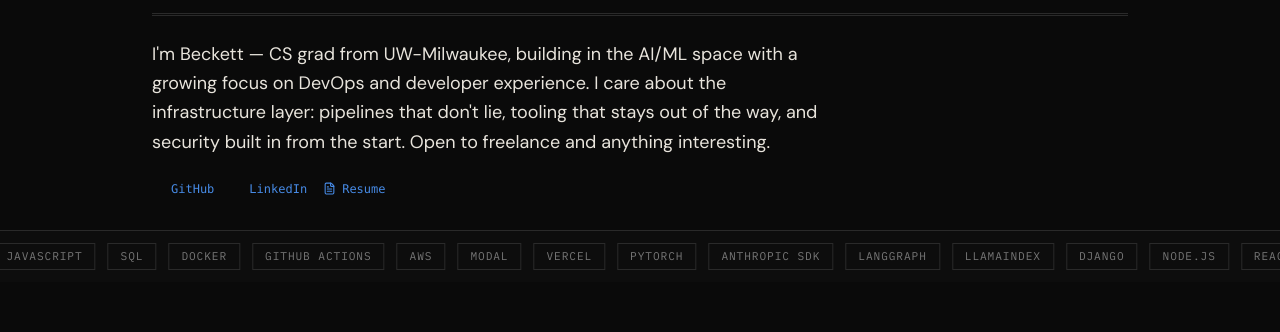
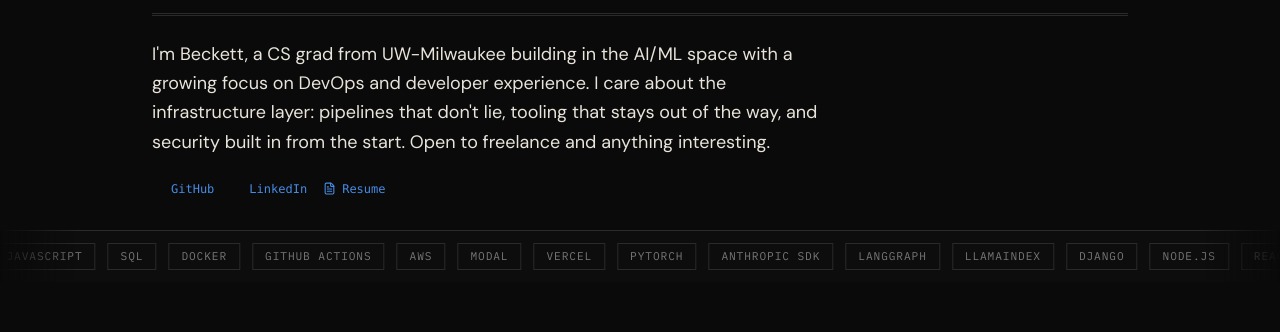
Before and after one commit to BeckettFrey/site, a plain HTML site: page index.html in a window 1280 px wide. Shown: the part 231-563 px from the top of the page. Drawn offline with nearby package versions, Linux system fonts and the light colour scheme; some icons are missing.

Commit message:
Address issues and improve weak signals (#7)
* Address #6

* Address #2

* Address #5

* Address #4

* Address #3

* Address weak signals

```diff
--- a/index.html
+++ b/index.html
@@ -3,7 +3,7 @@
  <head>
   <meta charset="UTF-8">
   <meta name="viewport" content="width=device-width, initial-scale=1.0">
-  <title>Beckett Frey — Developer Portfolio</title>
+  <title>Beckett Frey — AI Engineer</title>
   <script src="https://cdn.tailwindcss.com/3.4.17"></script>
   <script src="https://cdn.jsdelivr.net/npm/lucide@0.263.0/dist/umd/lucide.min.js"></script>
   <link rel="preconnect" href="https://fonts.googleapis.com">
@@ -70,6 +70,7 @@
     .delay-4 { animation-delay: 0.50s; }
     .delay-5 { animation-delay: 0.65s; }
     .delay-6 { animation-delay: 0.80s; }
+    .delay-7 { animation-delay: 0.95s; }
 
     .ticker-track { display: flex; width: max-content; animation: tickerScroll 35s linear infinite; }
     .ticker-track:hover { animation-play-state: paused; }
@@ -201,7 +202,7 @@
    <!-- TOP BAR -->
    <header class="w-full rule-accent anim-rule delay-1" style="padding: 0.75rem 0;">
     <div class="max-w-5xl mx-auto px-6 flex justify-between items-center">
-     <span class="edition-badge anim-fade delay-2"><span id="header-location">Madison, WI</span> — <span id="edition-date"></span></span>
+     <span class="edition-badge anim-fade delay-2"><span id="header-location">Madison, WI</span><span class="hidden sm:inline"> — <span id="edition-date"></span></span></span>
      <div class="flex items-center gap-4">
       <span class="edition-badge anim-fade delay-2" id="header-role"></span>
       <button id="chat-toggle" onclick="toggleChat()"
@@ -223,7 +224,7 @@
    </section>
 
    <!-- SKILLS TICKER -->
-   <section class="rule overflow-hidden py-3 section-enter" style="background: #0d0d0d;">
+   <section class="rule overflow-hidden py-3 anim-fade delay-7" style="background: #0d0d0d; -webkit-mask-image: linear-gradient(to right, transparent 0%, black 6%, black 94%, transparent 100%); mask-image: linear-gradient(to right, transparent 0%, black 6%, black 94%, transparent 100%);">
     <div class="ticker-track" aria-label="Skills and tools">
      <div class="flex gap-3 pr-3" id="ticker-1"></div>
      <div class="flex gap-3 pr-3" id="ticker-2"></div>
@@ -310,16 +311,16 @@
 
       hero: {
         tagline: 'Building things end-to-end',
-        bio:     "I'm Beckett — CS grad from UW-Milwaukee, building in the AI/ML space with a growing focus on DevOps and developer experience. I care about the infrastructure layer: pipelines that don't lie, tooling that stays out of the way, and security built in from the start. Open to freelance and anything interesting.",
+        bio:     "I'm Beckett, a CS grad from UW-Milwaukee building in the AI/ML space with a growing focus on DevOps and developer experience. I care about the infrastructure layer: pipelines that don't lie, tooling that stays out of the way, and security built in from the start. Open to freelance and anything interesting.",
       },
 
       philosophy: {
         title:    'On Continuous Autonomy',
-        body:     'The software development lifecycle is being renegotiated. Not because AI is magic, but because the tools are becoming less reliant on humans. I build infrastructure for that transition — pipelines that know the difference between human and agent authorship, tooling that earns trust before it earns autonomy. Not automation for its own sake, but <em style="color: var(--warm);">continuous autonomy</em>: the kind that compounds when the foundation is solid.',
+        body:     'The software development lifecycle is being renegotiated. Not because AI is magic, but because the tools are becoming less reliant on humans. I build infrastructure for that transition — pipelines that know the difference between human and agent authorship, tooling that earns trust before it earns autonomy. Not automation that works sometimes, but <em style="color: var(--warm);">continuous autonomy</em>: the kind that compounds when the foundation is solid.',
         footnote: 'Treat security as a constraint, not an afterthought. Build tooling that earns its place in the workflow.',
       },
 
-      offgrid: 'Cooking, fitness, chess — and a lot of audiobooks. The same qualities that make a good training block make a good project: consistency, patience, and knowing when to push through and when to step back. Currently working through Lonesome Dove. The discipline transfers.',
+      offgrid: 'Cooking, fitness, chess, and a lot of audiobooks. I like things with feedback loops — you do the thing, you see the result, you adjust. Currently working through Lonesome Dove, back to a time when every day brought something new, before everything got figured out.',
 
       links: {
         github:   'https://github.com/BeckettFrey',
@@ -340,7 +341,7 @@
           tag: 'Startup', title: 'Continuous Autonomy',
           problem: 'The SDLC needs new primitives for a world where agents are collaborators. Continuous Autonomy is infrastructure rethinking how software gets built, reviewed, and shipped.',
           detail: 'Early-Stage · DevOps · Agentic Systems',
-          repo: '', demo: '',
+          repo: '', demo: 'https://github.com/ContinuousAutonomy',
         },
         {
           tag: 'Research', title: 'Waisman Center — VoxKit',
@@ -356,21 +357,21 @@
         },
         {
           tag: 'ML Tools', title: 'SpeechMine',
-          problem: 'Raw recordings are useless without structure. SpeechMine converts audio into searchable, speaker-labeled transcripts, replacing labor-intensive manual formatting workflows where an idea of the what was said is known.',
+          problem: 'Raw audio is a black box. SpeechMine converts recordings into searchable, speaker-labeled transcripts, replacing labor-intensive manual formatting workflows when you already have an idea of what was said.',
           detail: 'Python · Faster-Whisper · PyAnnote · RapidFuzz',
-          repo: '', demo: '',
+          repo: 'https://github.com/beckettfrey/speech-mine', demo: '',
         },
         {
           tag: 'Open Source', title: 'ContextCaddy',
-          problem: 'Managing context for AI workflows is tedious. This Chrome extension organizes text into cabinets with smart search backed by a configurable MCP knowledge server.',
+          problem: 'AI workflows fall apart when the right context isn\'t at hand. This Chrome extension organizes text into cabinets with smart search, backed by a configurable MCP knowledge server for specialized domains. Built it before NotebookLM made the same bet.',
           detail: 'Python · LlamaIndex · FastMCP · JavaScript',
-          repo: '', demo: '',
+          repo: 'https://github.com/BeckettFrey/ContextCaddy', demo: '',
         },
         {
           tag: 'Team', title: 'Hyperchess',
-          problem: 'Trained 25 object detection models via synthetic data pipelines achieving 99%+ accuracy. Scaled training on Modal serverless compute to overcome local hardware limits. It may have never materialized but I learned a ton about Machine Learning from the founder.',
+          problem: 'Trained 25 object detection models via synthetic data pipelines achieving 99%+ accuracy. Scaled training on Modal serverless compute to overcome local hardware limits. It may never materialize but I learned a ton about Machine Learning from the founder.',
           detail: 'Python · PyTorch · Modal · LangGraph',
-          repo: '', demo: '',
+          repo: '', demo: 'https://hyperchess.ai/',
         },
       ],
     };
```
